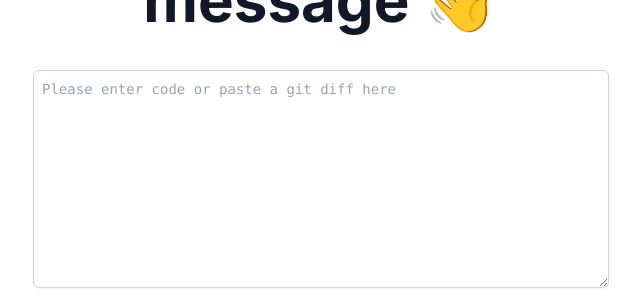
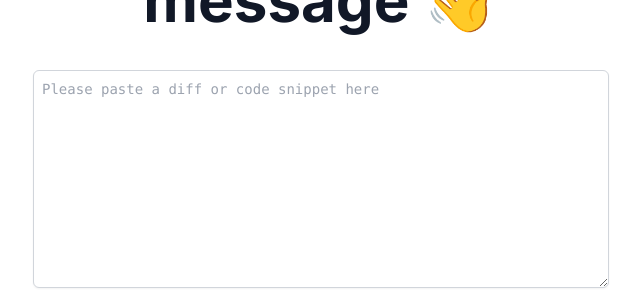
Before and after one commit to segersniels/genmoji, a Next.js app: page / in a window 1280 px wide. Shown: the part 264-572 px from the top of the page, without its empty margins (319-959 px from the left). Built offline with nearby package versions, Linux system fonts and the light colour scheme.

Commit message:
:speech_balloon: Make placeholder clearer to user

```diff
--- a/src/pages/index.tsx
+++ b/src/pages/index.tsx
@@ -58,7 +58,7 @@ export default function Home() {
         <form onSubmit={handleSubmit}>
           <TextArea
             value={code}
-            placeholder="Please enter code or paste a git diff here"
+            placeholder="Please paste a diff or code snippet here"
             onChange={(event) => setCode(event.target.value)}
             rows={10}
           />
```
